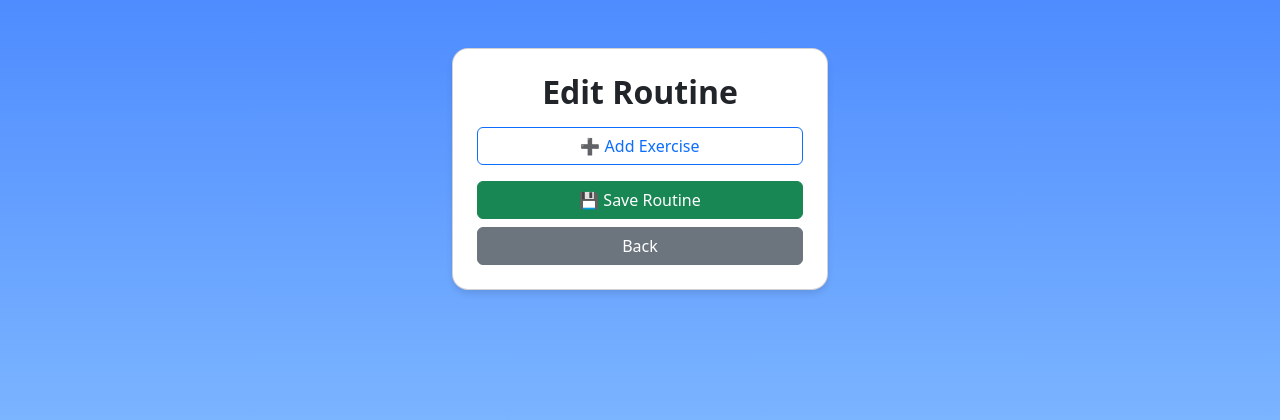
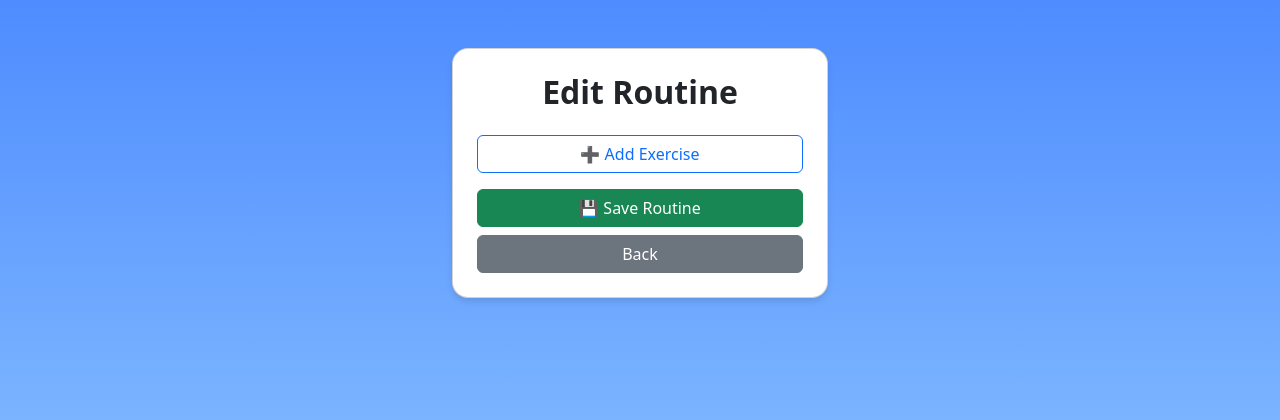
Before and after one commit to Calebf2424/Workout-Logger, a Flask app: page /edit-routine/1 in a window 1280 px wide. Shown: the top 420 px of the page. Run offline with Flask 3, Linux system fonts and the light colour scheme; the visitor is signed in with stand-in values (Sample User, id 1); data that the repository does not hold is empty; some libraries are stand-ins or nearby versions.

Commit message:
edit route layout

```diff
--- a/templates/edit_routine.html
+++ b/templates/edit_routine.html
@@ -98,7 +98,7 @@
       </form>
 
       <!-- Final Action Buttons -->
-      <button class="btn btn-outline-primary w-100 mb-3" onclick="toggleAddForm()">➕ Add Exercise</button>
+      <button class="btn btn-outline-primary w-100 mt-2 mb-3" onclick="toggleAddForm()">➕ Add Exercise</button>
       <button class="btn btn-success w-100 mb-2" onclick="checkBeforeSubmit(event)">💾 Save Routine</button>
       <a href="{{ url_for('premade') }}" class="btn btn-secondary w-100">Back</a>
     </div>
```
